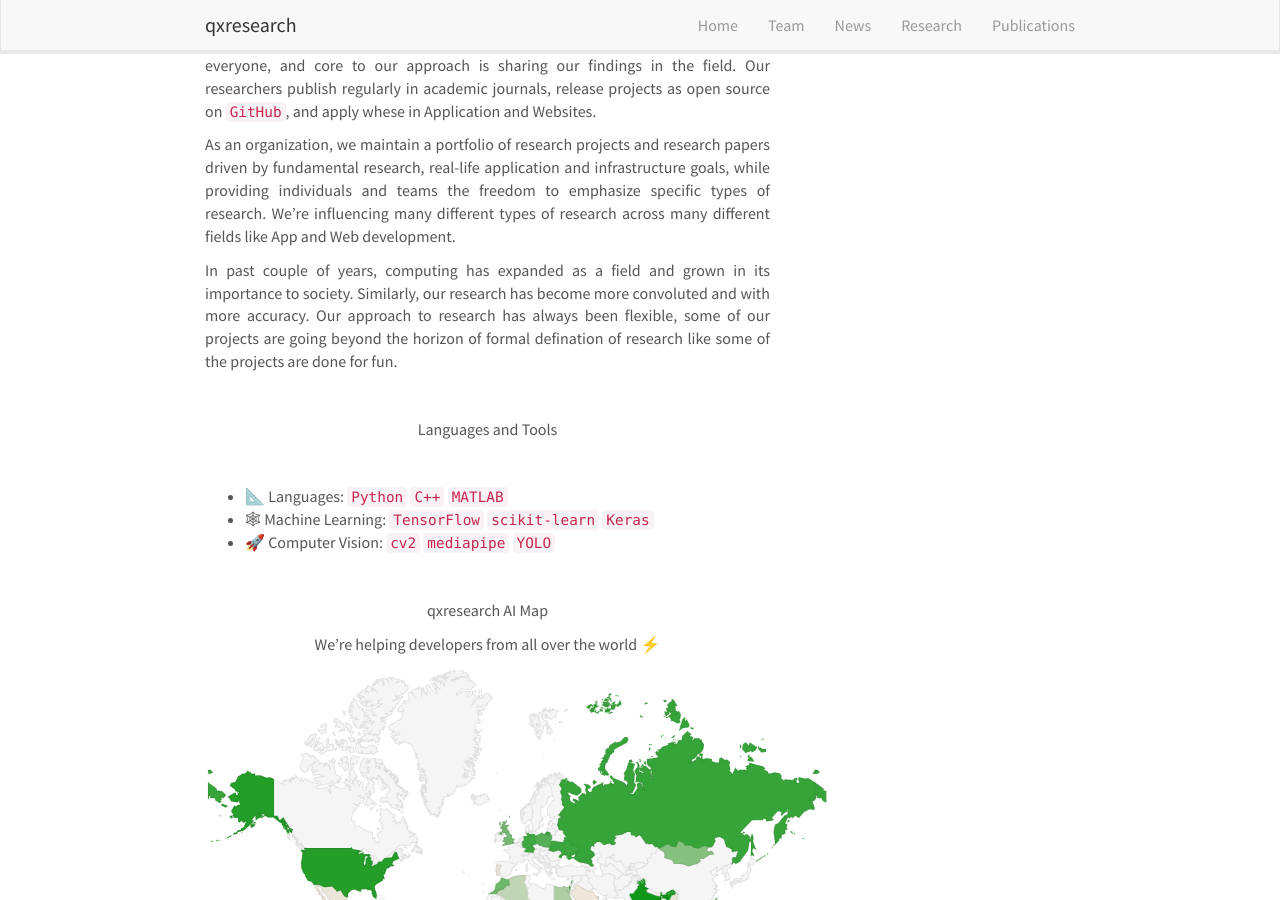
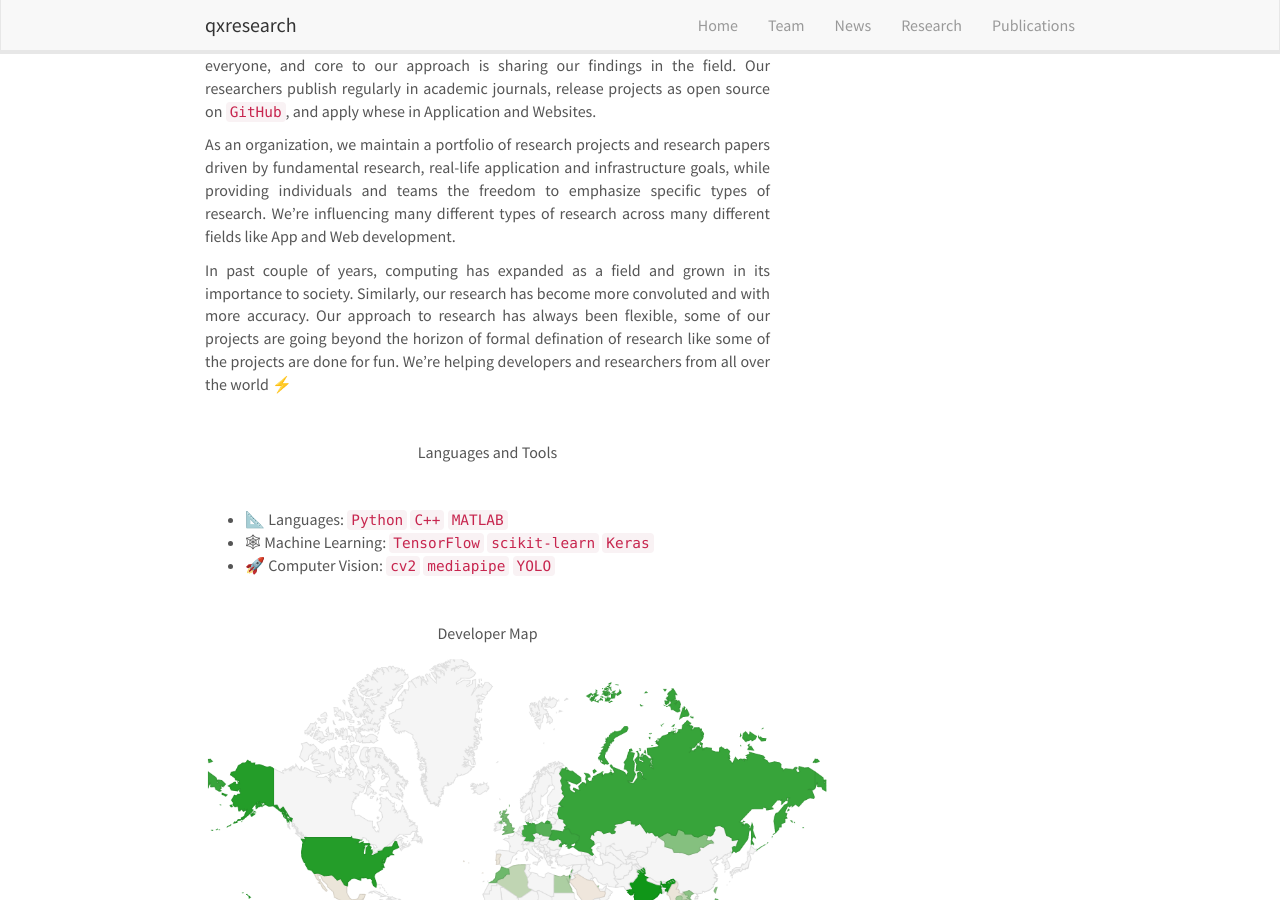
Before and after one commit to qxresearch/qxresearch.github.io, a Jekyll site: the page built from _pages/home.md, in a window 1280 px wide and 900 px high, scrolled down 371 px. Built offline with Jekyll 4.4.1, drawn with Linux system fonts in a browser that asks for light colours; nearby versions of some CDN libraries; comment, search, counter and statistics services are not loaded.

Commit message:
Update home.md

```diff
--- a/_pages/home.md
+++ b/_pages/home.md
@@ -14,7 +14,7 @@ qxresearch AI is an open-source `Machine Learning` `Deep Learning` `Computer Vis
 
 As an organization, we maintain a portfolio of research projects and research papers driven by fundamental research, real-life application and infrastructure goals, while providing individuals and teams the freedom to emphasize specific types of research. We're influencing many different types of research across many different fields like App and Web development.
 
-In past couple of years, computing has expanded as a field and grown in its importance to society. Similarly, our research has become more convoluted and with more accuracy. Our approach to research has always been flexible, some of our projects are going beyond the horizon of formal defination of research like some of the projects are done for fun.
+In past couple of years, computing has expanded as a field and grown in its importance to society. Similarly, our research has become more convoluted and with more accuracy. Our approach to research has always been flexible, some of our projects are going beyond the horizon of formal defination of research like some of the projects are done for fun. We're helping developers and researchers from all over the world ⚡
 
 <br>
 
@@ -31,11 +31,7 @@ In past couple of years, computing has expanded as a field and grown in its impo
 <br>
 
 <p align="center">
-  qxresearch AI Map
-</p>
-
- <p align="center">
-   We're helping developers from all over the world ⚡
+  Developer Map
 </p>
 
 <p>
```
